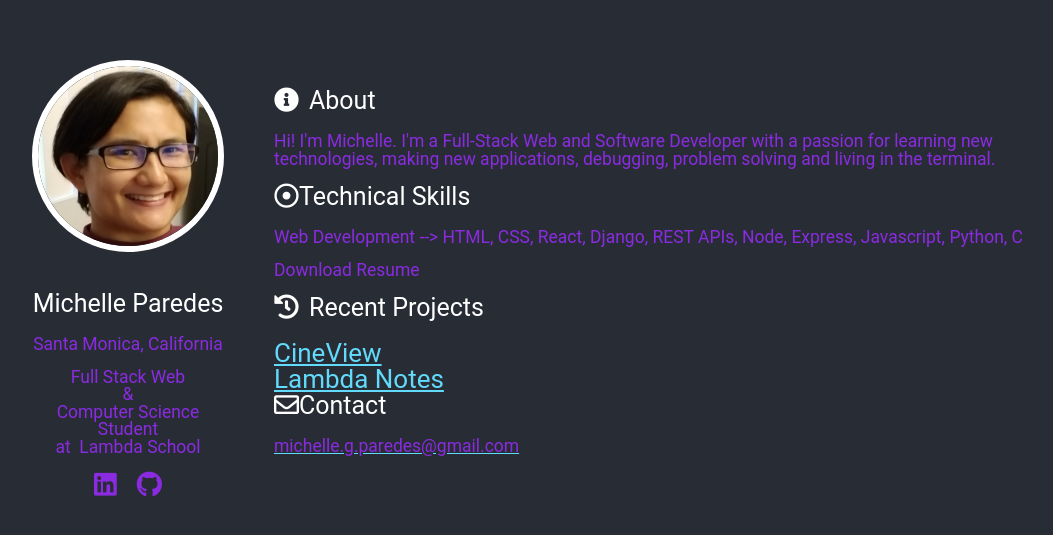
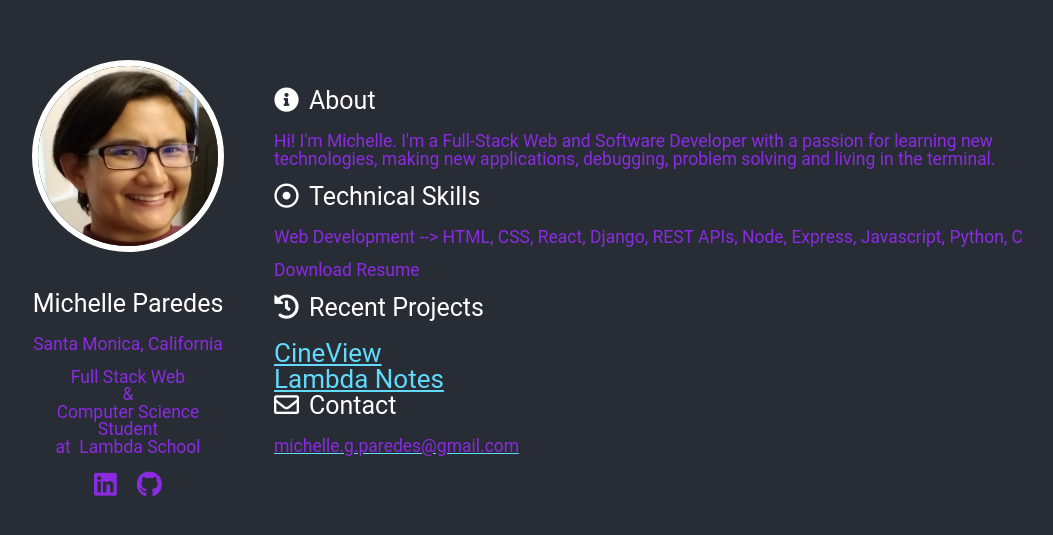
Before and after one commit to mparedes003/profile-page, a React (Create React App) app: page / in a window 1280 px wide. Shown: the part 221-756 px from the top of the page, without its empty margins (118-1171 px from the left). Built offline with nearby package versions, Linux system fonts and the light colour scheme.

Commit message:
Add padding-right 1rem to profile far

```diff
--- a/src/App.css
+++ b/src/App.css
@@ -201,6 +201,10 @@ h3 {
   padding-right: 1rem;
 }
 
+.profile-body .far {
+  padding-right: 1rem;
+}
+
 .projects {
   color: #61dafb;
 }
```
